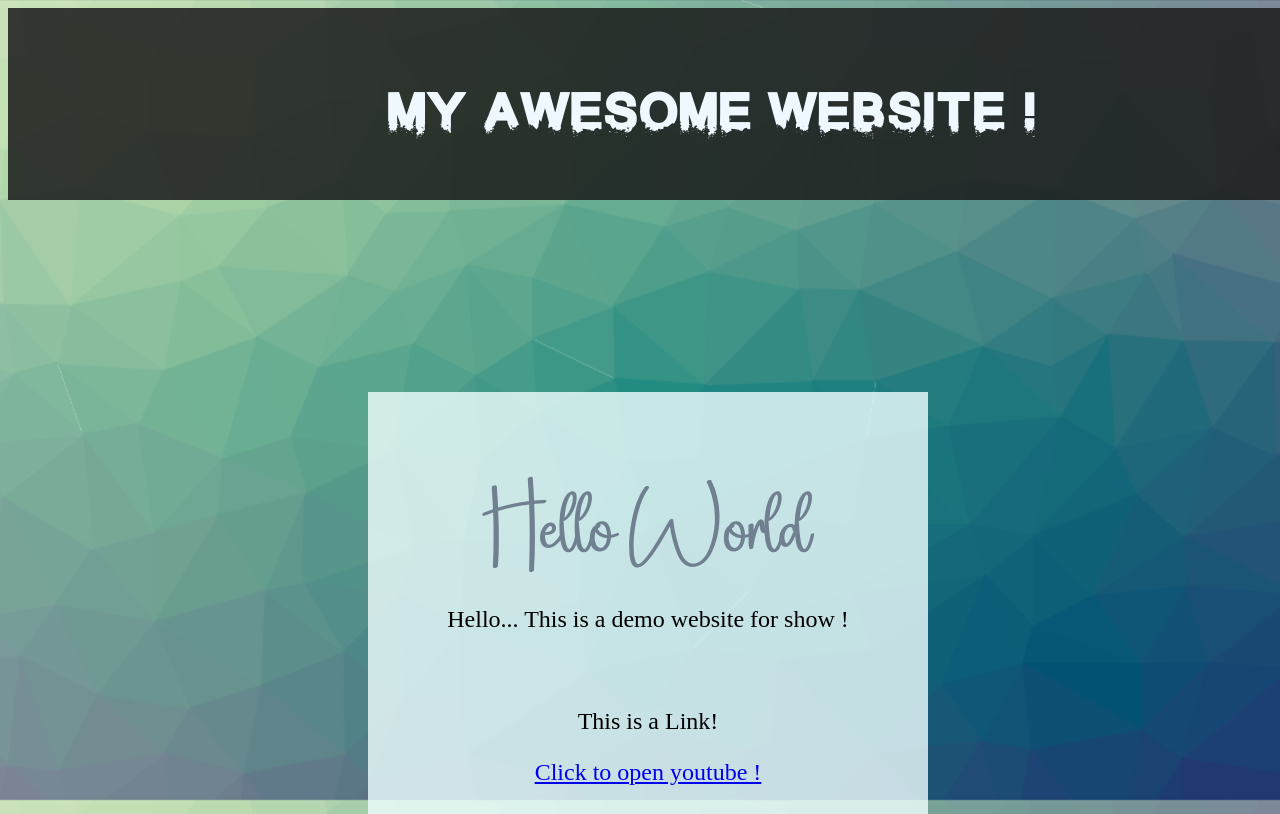
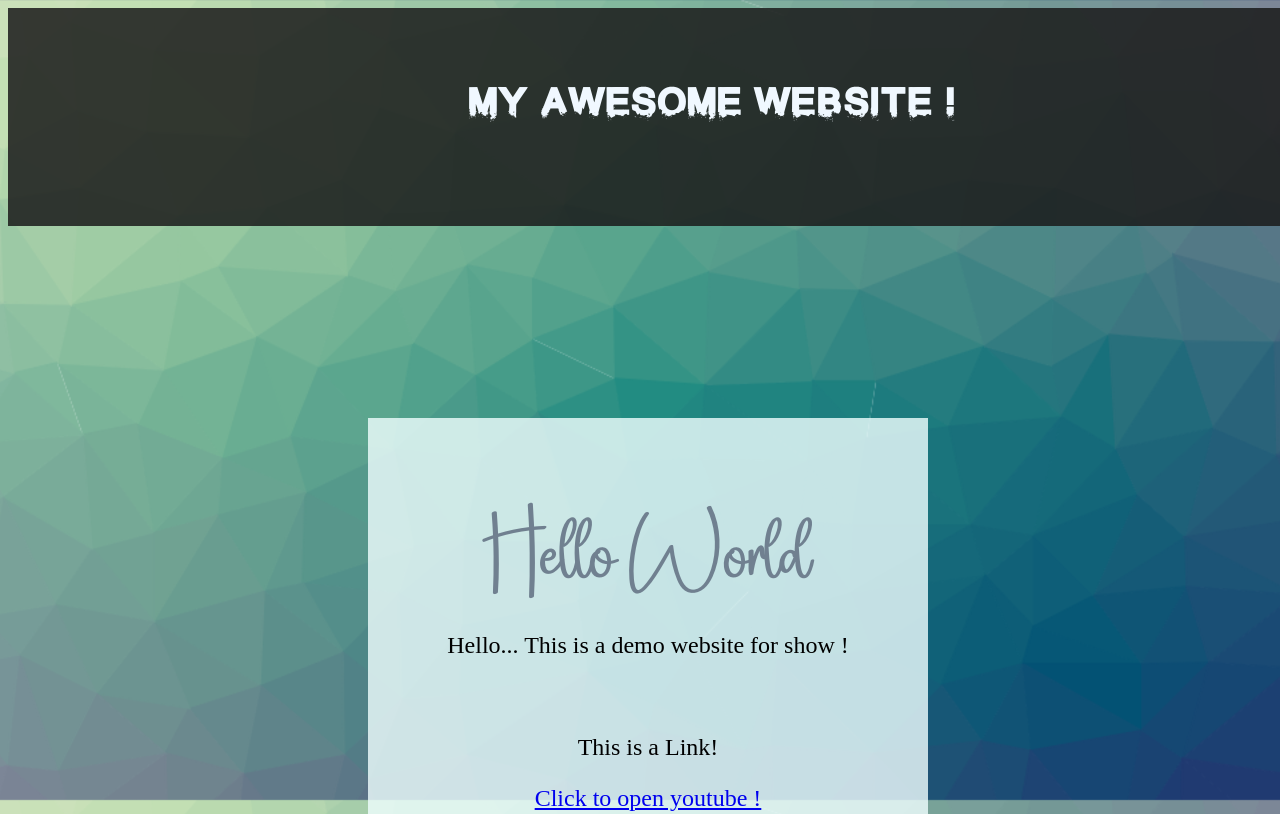
Before and after one commit to ViRuSKhanSb/My-First-Website, a plain HTML site: page index.html in a window 1280 px wide. Shown: the top 814 px of the page. Drawn offline with Linux system fonts and the light colour scheme; a web font is replaced by a local one.

Commit message:
Update style.css

```diff
--- a/style.css
+++ b/style.css
@@ -63,7 +63,7 @@ body {
 
 .new {
     font-family: 'TitleText';
-    font-size: 4rem;
+    font-size: 3rem;
 
     text-align: center;
     margin-top: 0%;
@@ -73,7 +73,7 @@ body {
 }
 
 .head {
-    height: 4rem;
+    height: max-content;
     width: 100%;
 
     margin: 0%;
```
